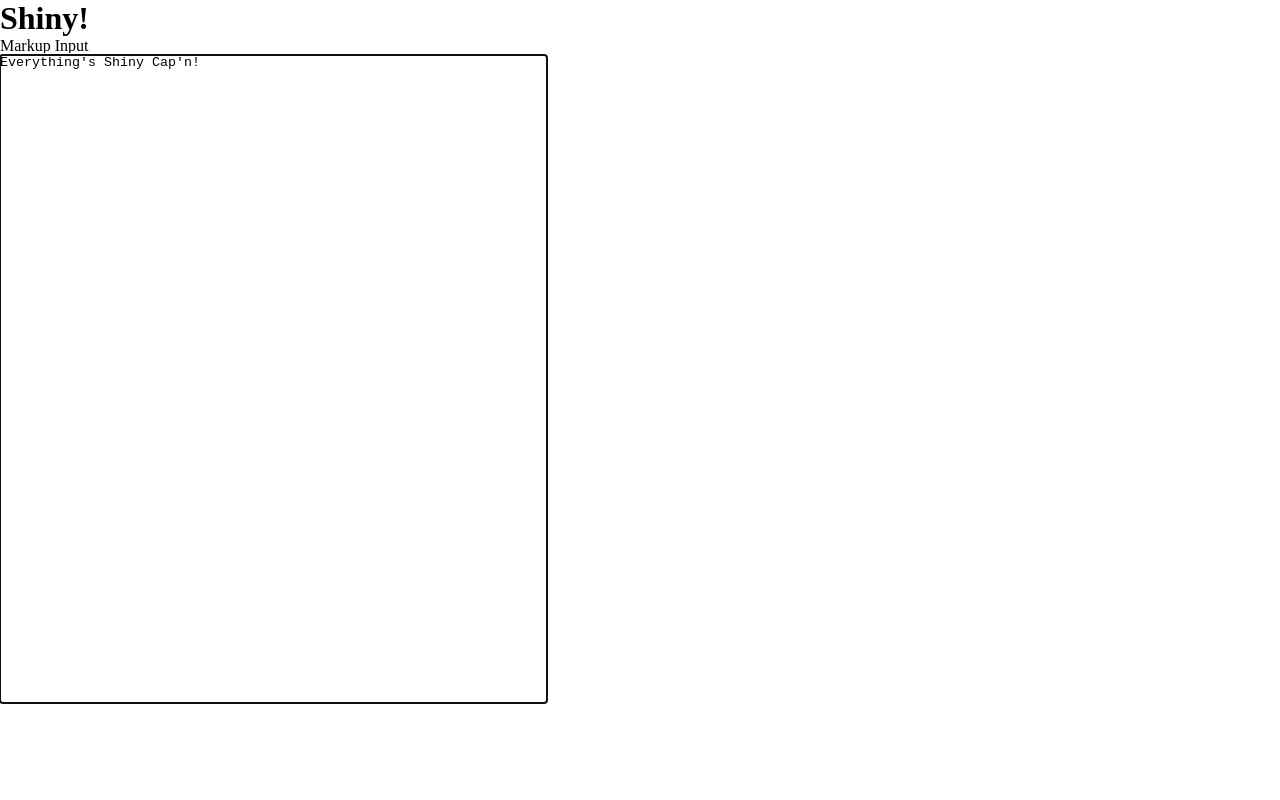
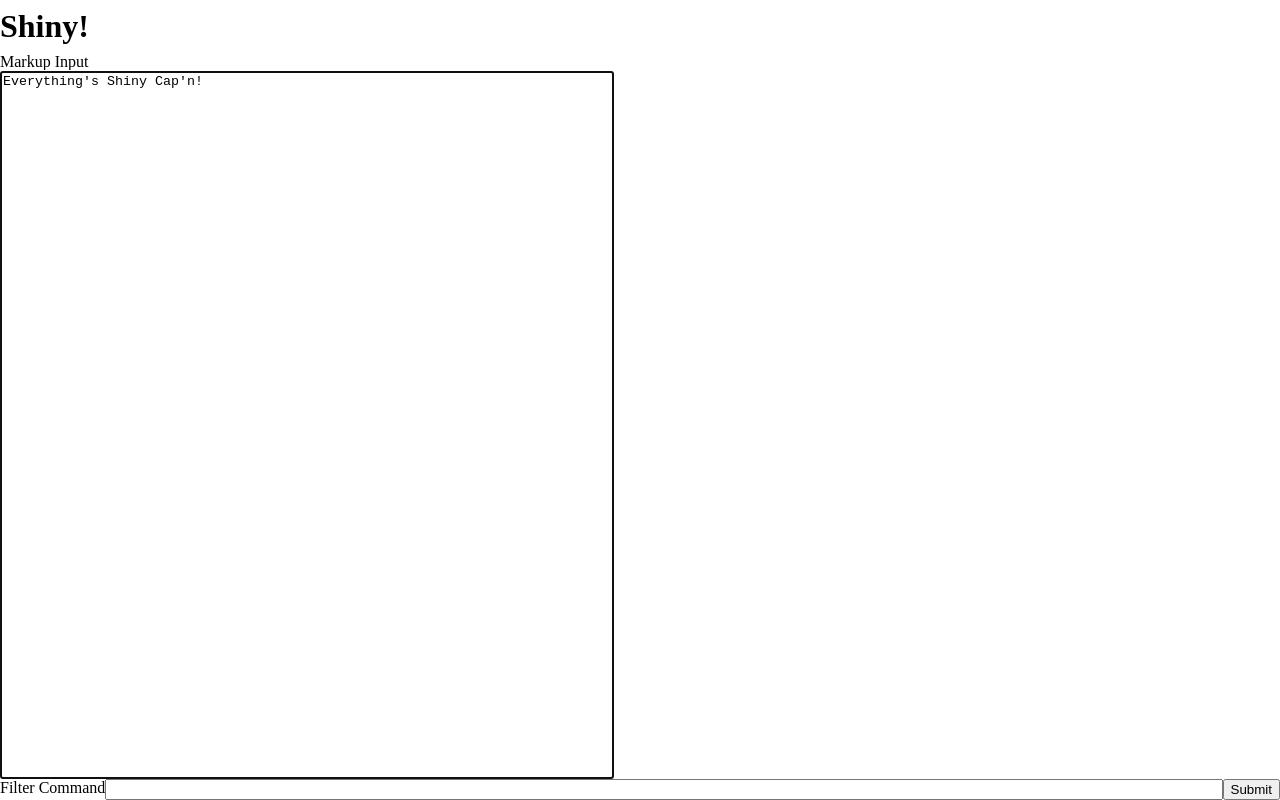
Before and after one commit to wasv/shiny, a plain HTML site: page res/index.html in a window 1280 px wide. Drawn offline with Linux system fonts and the light colour scheme.

Commit message:
Allows entering custom filter. Uses iframes. Seperates CSS.

```diff
--- /dev/null
+++ b/res/index.css
@@ -0,0 +1,59 @@
+body {
+  height: 100vh;
+  margin: 0;
+}
+
+iframe {
+  margin: 0;
+  border: 0;
+}
+
+h1 {
+  margin: 0.25em 0;
+}
+
+textarea {
+  resize: none;
+}
+
+.container {
+  display: flex;
+  height: 100%;
+  width: 100%;
+  flex-direction: column;
+  align-items: stretch;
+}
+
+.column-container {
+  flex: auto;
+  margin: 0;
+  width: 100%;
+  flex-direction: row;
+  display: flex;
+  align-items: stretch;
+}
+
+.column-container > .column {
+  flex: 1;
+  flex-direction: column;
+  display: flex;
+}
+
+#filter-form {
+  display: flex;
+  width: 100%;
+  flex-direction: row;
+}
+
+#filter {
+  flex: auto;
+}
+
+#editor {
+  width: 95%;
+  flex: auto;
+}
+
+#output {
+  overflow: scroll;
+}
--- a/res/index.html
+++ b/res/index.html
@@ -4,71 +4,40 @@
     <meta http-equiv="Content-type" content="text/html; charset=utf-8"/>
     <meta name="viewport" content="width=device-width, initial-scale=1">
     <title>Shiny!</title>
-    <style>
-      body {
-        height: 90vh;
-        margin: 0;
-      }
-
-      h1 {
-        margin: 0;
-      }
-
-      textarea {
-        resize: none;
-      }
-
-      .container {
-        margin: 0;
-        height: 90%;
-        width: 100%;
-      }
-
-      .column {
-        height: 100%;
-        width: 45%;
-        float: left;
-      }
-
-      #editor {
-        margin: 0;
-        border: 0;
-        padding: 0;
-        width: 95%;
-        height: 100%;
-      }
-
-      #output {
-        overflow: scroll;
-      }
-
-      /* Clear floats after the columns */
-      .container:after {
-        width: 100%;
-        content: "";
-        display: table;
-        clear: both;
-      }
-    </style>
+    <link rel="stylesheet" type="text/css" href="index.css">
     <script>
         function update(prefix, value) {
           external.invoke(prefix+':'+value)
+        }
+
+        function submitFilter(event) {
+          let filter = document.getElementById("filter").value;
+          update("filter",filter)
+          event.preventDefault()
         }
     </script>
   </head>
   <body>
       <div class="container">
           <h1>Shiny!</h1>
-          <div class="column">
-              <label for="editor">Markup Input</label><br/>
-              <textarea autofocus onkeyup="update('content', event.target.value)" id="editor" name="editor">
+          <div class="column-container">
+              <div class="column">
+                  <label for="editor">Markup Input</label>
+                  <textarea autofocus onkeyup="update('content', event.target.value)" id="editor" name="editor">
 Everything's Shiny Cap'n!
-              </textarea>
+                  </textarea>
+              </div>
+
+              <iframe class="column" id="output">
+              </iframe>
           </div>
+          <form id="filter-form" onsubmit="submitFilter(event)">
+              <label for="filter">Filter Command</label>
+              <input type="text" name="filter" id="filter"/>
+              <input type="submit"/>
+          </form>
+      </div>
 
-          <div class="column" id="output">
-          </div>
-      </div>
       <script>
           let content = document.getElementById("editor").value;
           update('content',content)
```
Also changed, not shown: 1 other file.
